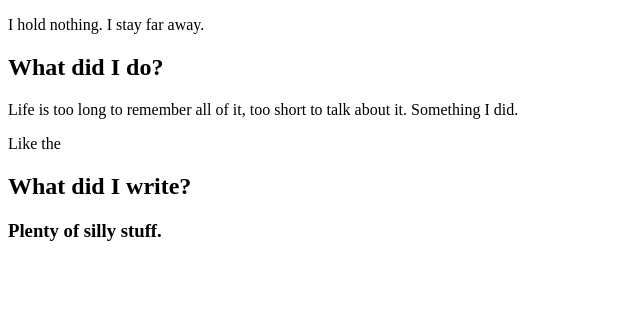
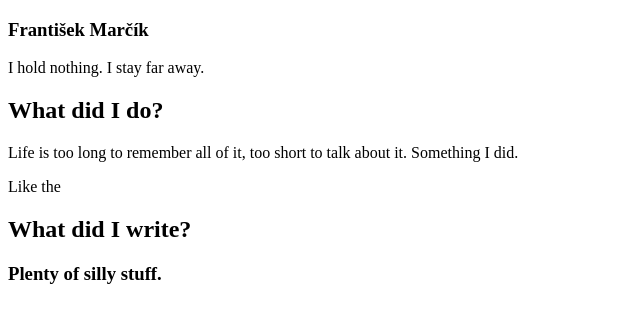
Before and after one commit to phansohaj/phansohaj.github.io, a plain HTML site: page index.html in a window 1280 px wide. Shown: the whole page, without its empty margins (0-640 px from the left). Drawn offline with Linux system fonts and the light colour scheme.

Commit message:
Update index.html

```diff
--- a/index.html
+++ b/index.html
@@ -6,7 +6,7 @@
   <body>
   <article>
   <section>
-    <h1František Marčík</h1>
+    <h1>František Marčík</h1>
     <p class="subtitle"></p>
     <p>I hold nothing. I stay far away.</p>
     <h2>What did I do?</h2>
```
